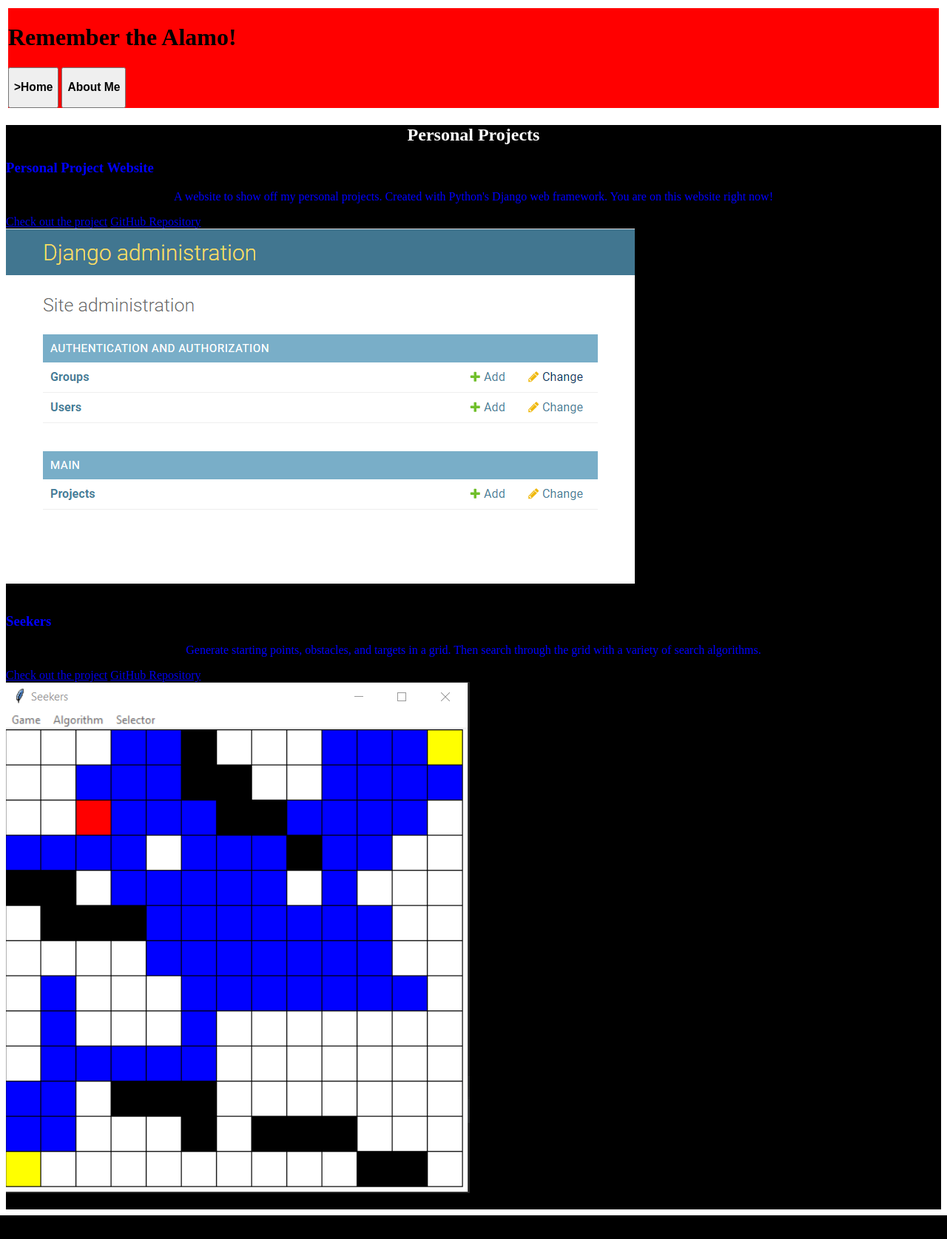
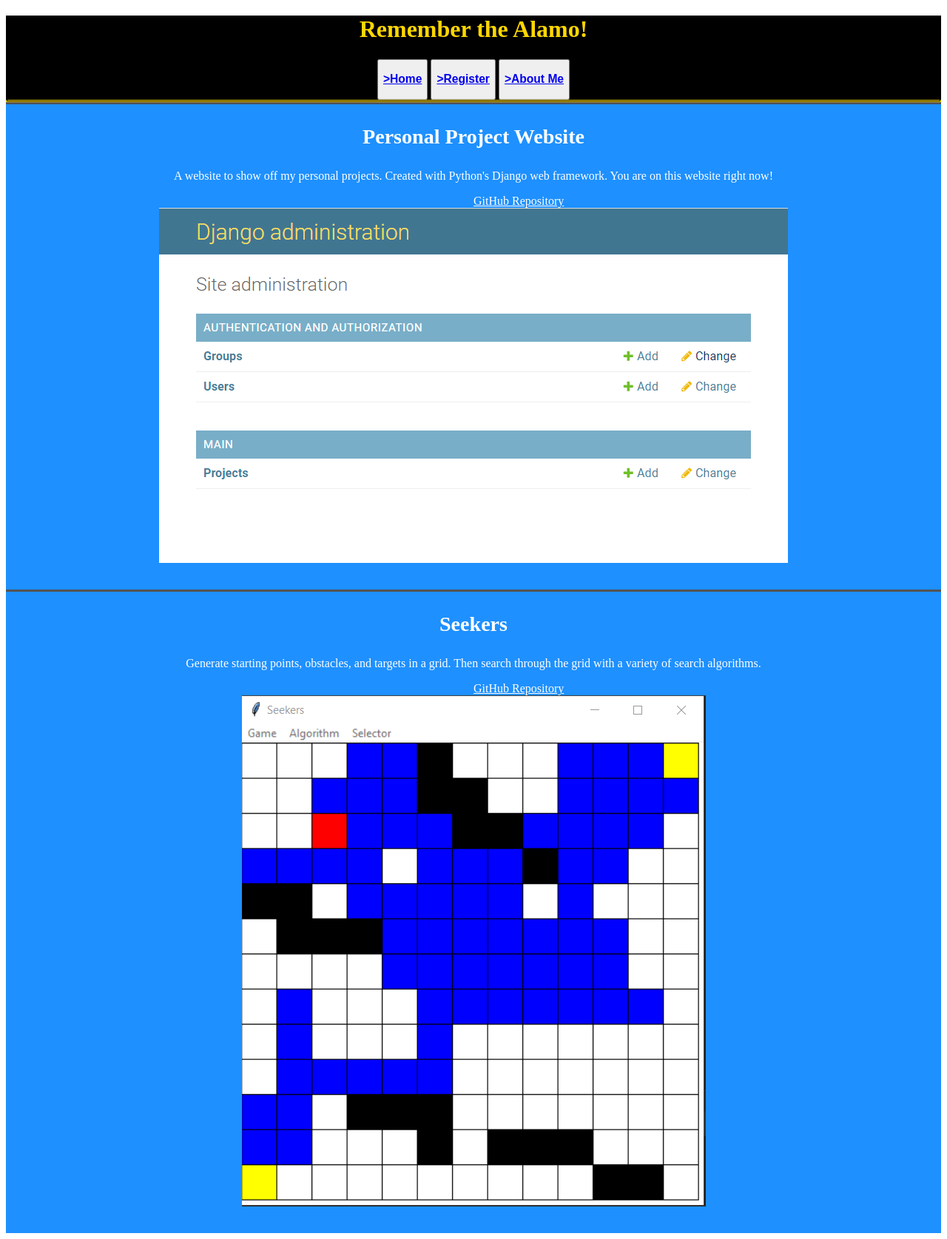
Before and after one commit to ralamo33/mysite, a Django app: page / in a window 1280 px wide. Shown: the whole page at 74% size. Before the commit the page ends 1643 px from the top, so only its background shows below. Run offline with Django 3.2, Linux system fonts and the light colour scheme; data comes from the database, SQL or seed files in the repository; both versions use the stored data as it was after the commit.

Commit message:
Made many visual improvements. Added an about me page.

```diff
--- a/assets/style.css
+++ b/assets/style.css
@@ -1,12 +1,5 @@
-.banner {
-    background-color: red;
-    border-style: solid;
-    border-width: medium;
-    border-color: white;
-}
-
-.page {
-
+body {
+    font-size: 100%
 }
 
 .left-align {
@@ -17,26 +10,48 @@
     margin-right: %90;
 }
 
+.banner {
+    text-align: center;
+    color: gold;
+    background: black;
+    text-align: center;
+}
+
 .page_title {
+    font-size: 1.5em;
+    color: gold;
+    border: gold double medium;
+    border-top: none;
+    background: black;
+    text-align: center;
+}
+
+.project_title {
+    font-size: 1.5em;
+    text-align: center;
+    color: white;
+    background: dodgerblue;
+    border-top: black outset medium;
+}
+
+.content {
+    background-color: dodgerblue;
+}
+
+.project_description{
     text-align: center;
     color: white
 }
 
-.project_title {
-    text-align: center
-    color: gold
+.git_link {
+    font-style: italics;
+    margin-left: 50%;
 }
 
-.project_description{
-    text-align: center;
+.project_image {
+    display: block;
+    margin-left: auto;
+    margin-right: auto;
+    max-width: auto;
+    max-height: auto;
 }
-
-.project_link {
-}
-
-.project_image {}
-
-.content {
-    background-color: black;
-    color: blue
-}
--- a/main/Templates/main/header.html
+++ b/main/Templates/main/header.html
@@ -7,8 +7,9 @@
    <body>
     <header role = "banner" class="banner">
         <h1> Remember the Alamo!</h1>
-        <button href="" class="page left-align"><h3>>Home</h3></button>
-        <button href="" class="page right-align"><h3>About Me</h3></button>
+        <button class="page"><a href="/" ><h3>>Home</h3></a></button>
+        <button class="page"><a href="/register" ><h3>>Register</h3></a></button>
+        <button class="page"><a href="/aboutme" ><h3>>About Me</h3></a></button>
     </header>
             <script></script>
     <div class="content">
--- a/main/Templates/main/home.html
+++ b/main/Templates/main/home.html
@@ -1,17 +1,15 @@
 {% extends "main/header.html" %}
     {% block content %}
     <header class="page_title">
-        <h2>Personal Projects</h2>
     </header>
     {% for pro in projects %}
         <article>
             <header class="project_title">
                 <h3>{{pro.project_title}}</h3>
             </header>
-            <section>
+            <section class="project">
                 <p class="project_description">{{pro.project_description}}</p>
-                <a href={{pro.project_link}} class="project_link left-align">Check out the project</a>
-                <a href={{pro.project_github}} class="project_link right-align">GitHub Repository</a>
+                <a href={{pro.project_github}} class= "project_description git_link" target="_blank">GitHub Repository</a>
                 <br>
                 <img src="{{ pro.project_image.url }}" class="project_image"/>
                 <br>
```
Also changed, not shown: main/Templates/main/aboutme.html (added, +13 -0 lines), db.sqlite3, media/Capture.PNG (added), media/Seeker.PNG (added), 1 other file.
